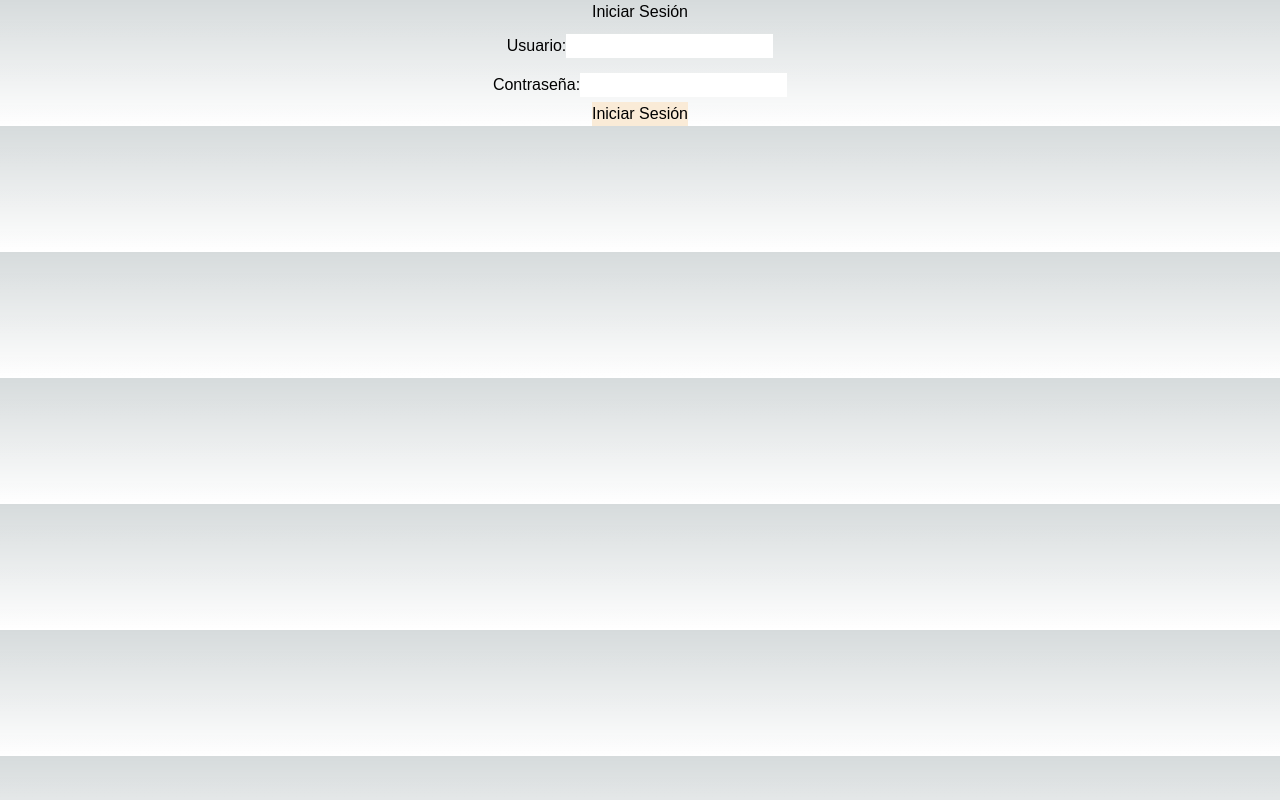
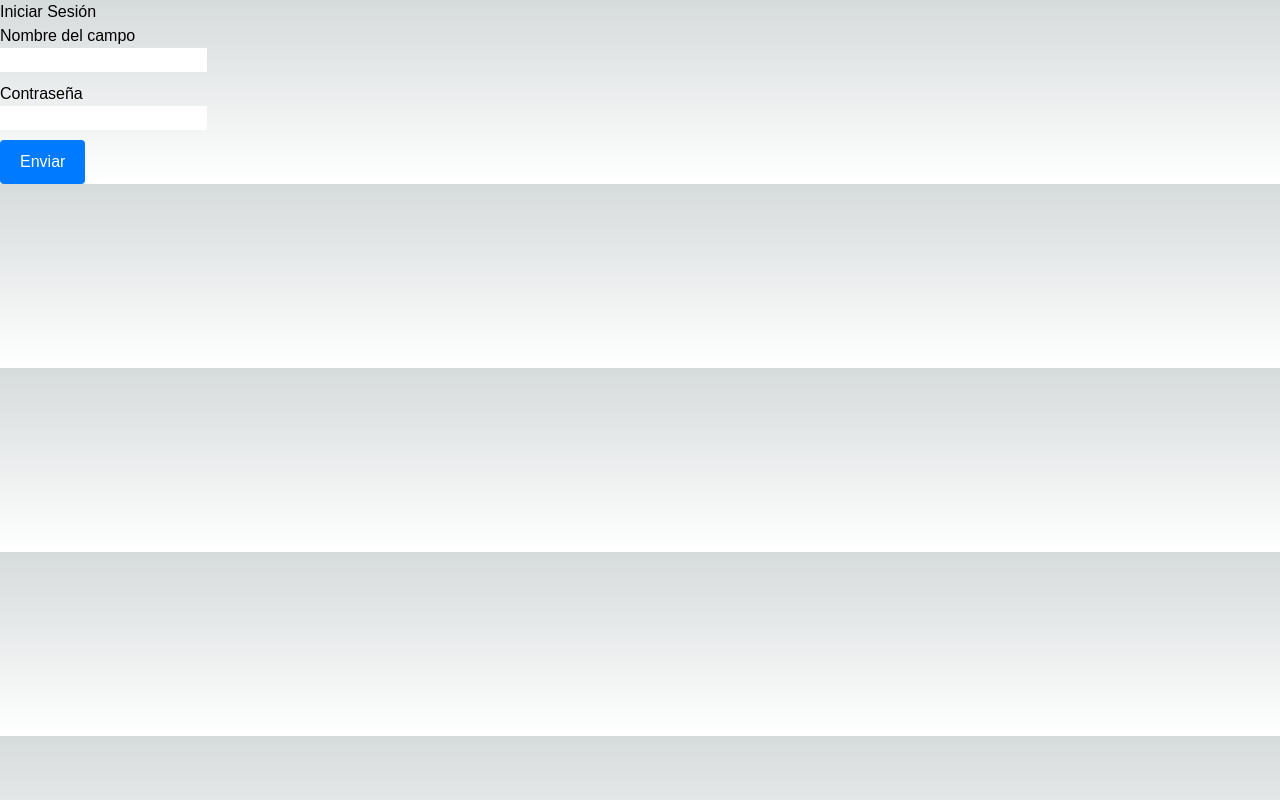
Before and after one commit to alejomendy/proyecto-integrador, a Next.js app: page /login in a window 1280 px wide. Built offline with nearby package versions, Linux system fonts and the light colour scheme.

Commit message:
cambios interesantes

```diff
--- a/src/app/components/css/Loguin.form.css
+++ b/src/app/components/css/Loguin.form.css
@@ -1,28 +1,43 @@
-.usuario{
-    display: flex;
-    justify-content: center ;
-    padding: 10px;
-    border: 3px;
-    border-radius: 50px;
-  }
-.contraseña{
-    display: flex;
-    justify-content: center ;
-    padding: 5px;
-    border: 3px;
-    border-radius: 50px;
+/* Estilos para centrar y dar estilo al formulario */
+.container {
+  display: flex;
+  justify-content: center;
+  align-items: center;
+  height: 100vh;
+}
 
+.customForm {
+  max-width: 400px;
+  padding: 20px;
+  border: 1px solid #ccc;
+  border-radius: 8px;
+  background-color: #f9f9f9;
 }
-.text{
-    color: black;
+
+.customInput,
+.pasword {
+  margin-bottom: 10px;
 }
-.boton{
-    background-color: antiquewhite;
-    color: black;
-    display: grid;
-    margin: auto;
-  }
-.h2{
-    display: flex;
-    justify-content: center;
+
+.label
+.select
+.input {
+  width: 100%;
+  padding: 8px;
+  box-sizing: border-box;
+  font-size: 16px;
 }
+
+.boton {
+  background-color: #007bff;
+  color: #fff;
+  padding: 10px 20px;
+  border: none;
+  border-radius: 4px;
+  cursor: pointer;
+  font-size: 16px;
+}
+
+.boton:hover {
+  background-color: #0056b3;
+}
--- a/src/app/components/form.jsx
+++ b/src/app/components/form.jsx
@@ -39,7 +39,7 @@ const Formulario = () => {
   };
 
   return (
-    <form onSubmit={handleSubmit}>
+    <form onSubmit={handleSubmit} className='container'>
       <div className='customInput' >
         <label htmlFor="campo1"><p >Nombre del campo</p></label>
         <input
--- a/src/app/components/formLogin.jsx
+++ b/src/app/components/formLogin.jsx
@@ -1,41 +1,71 @@
 'use client'
+import style from './css/Form.module.css'
 import React, { useState } from 'react';
-import styles from './css/Loguin.form.css'
+import axios from 'axios';
+import { Dropdown, DropdownMenu, DropdownItem, DropdownToggle } from 'reactstrap'
+const Formulario = () => {
+  //   const [dropdown, setDropdown]= useState(false);
 
-const LoginForm = ({ handleLogin }) => {
-  const [username, setUsername] = useState('');
-  const [password, setPassword] = useState('');
+  // const abrirCerrarDropdown=()=>{
+  //   setDropdown(!dropdown)
+  // }
+  const [formData, setFormData] = useState({
+    campo1: '',
+    campo2: '',
+    // Agrega aquí más campos según tus necesidades
+  });
+
+  const handleChange = (e) => {
+    const { name, value } = e.target;
+    setFormData({
+      ...formData,
+      [name]: value
+    });
+  };
 
   const handleSubmit = (e) => {
     e.preventDefault();
-    handleLogin({ username, password });
+
+    // Aquí puedes hacer la solicitud a la API
+    axios.post('URL_DE_TU_API', formData)
+      .then(response => {
+        console.log('Respuesta de la API:', response.data);
+        // Puedes hacer algo con la respuesta si es necesario
+      })
+      .catch(error => {
+        console.error('Error al enviar la solicitud:', error);
+        // Puedes manejar el error aquí si es necesario
+      });
   };
 
   return (
-    <form onSubmit={handleSubmit} >
-      <div className='usuario'  >
-        <label >Usuario:</label>
+    <form onSubmit={handleSubmit}>
+      <div className='customInput' >
+        <label htmlFor="campo1"><p >Nombre del campo</p></label>
         <input
-          className='text'
           type="text"
-          value={username}
+          id="campo1"
+          name="campo1"
           required
-          onChange={(e) => setUsername(e.target.value)}
+          value={formData.campo1}
+          onChange={handleChange}
         />
       </div>
-      <div className='contraseña'>
-        <label>Contraseña:</label>
+      <div className='pasword' >
+        <label htmlFor="contraseña"><p >Contraseña</p></label>
         <input
-          className='text'
-          type="password"
-          value={password}
+          type="text"
+          id="pasword"
+          name="contraseña"
           required
-          onChange={(e) => setPassword(e.target.value)}
+          value={formData.campo1}
+          onChange={handleChange}
         />
       </div>
-      <button type="submit" className='boton'>Iniciar Sesión</button>
+      {/* Agrega más campos según tus necesidades */}
+      <button type="submit" className='boton' >Enviar</button>
     </form>
   );
 };
 
-export default LoginForm;
+export default Formulario;
--- a/src/app/page.jsx
+++ b/src/app/page.jsx
@@ -1,113 +1,8 @@
+'use client'
 import Image from 'next/image'
+import { useRouter  } from 'next/navigation';
+export default function Home() {
+  const router = useRouter()
+  router.push('/login');
 
-export default function Home() {
-  return (
-    <main className="flex min-h-screen flex-col items-center justify-between p-24">
-      <div className="z-10 max-w-5xl w-full items-center justify-between font-mono text-sm lg:flex">
-        <p className="fixed left-0 top-0 flex w-full justify-center border-b border-gray-300 bg-gradient-to-b from-zinc-200 pb-6 pt-8 backdrop-blur-2xl dark:border-neutral-800 dark:bg-zinc-800/30 dark:from-inherit lg:static lg:w-auto  lg:rounded-xl lg:border lg:bg-gray-200 lg:p-4 lg:dark:bg-zinc-800/30">
-          Get started by editing&nbsp;
-          <code className="font-mono font-bold">src/app/page.js</code>
-        </p>
-        <div className="fixed bottom-0 left-0 flex h-48 w-full items-end justify-center bg-gradient-to-t from-white via-white dark:from-black dark:via-black lg:static lg:h-auto lg:w-auto lg:bg-none">
-          <a
-            className="pointer-events-none flex place-items-center gap-2 p-8 lg:pointer-events-auto lg:p-0"
-            href="https://vercel.com?utm_source=create-next-app&utm_medium=appdir-template&utm_campaign=create-next-app"
-            target="_blank"
-            rel="noopener noreferrer"
-          >
-            By{' '}
-            <Image
-              src="/vercel.svg"
-              alt="Vercel Logo"
-              className="dark:invert"
-              width={100}
-              height={24}
-              priority
-            />
-          </a>
-        </div>
-      </div>
-
-      <div className="relative flex place-items-center before:absolute before:h-[300px] before:w-[480px] before:-translate-x-1/2 before:rounded-full before:bg-gradient-radial before:from-white before:to-transparent before:blur-2xl before:content-[''] after:absolute after:-z-20 after:h-[180px] after:w-[240px] after:translate-x-1/3 after:bg-gradient-conic after:from-sky-200 after:via-blue-200 after:blur-2xl after:content-[''] before:dark:bg-gradient-to-br before:dark:from-transparent before:dark:to-blue-700 before:dark:opacity-10 after:dark:from-sky-900 after:dark:via-[#0141ff] after:dark:opacity-40 before:lg:h-[360px] z-[-1]">
-        <Image
-          className="relative dark:drop-shadow-[0_0_0.3rem_#ffffff70] dark:invert"
-          src="/next.svg"
-          alt="Next.js Logo"
-          width={180}
-          height={37}
-          priority
-        />
-      </div>
-
-      <div className="mb-32 grid text-center lg:max-w-5xl lg:w-full lg:mb-0 lg:grid-cols-4 lg:text-left">
-        <a
-          href="https://nextjs.org/docs?utm_source=create-next-app&utm_medium=appdir-template&utm_campaign=create-next-app"
-          className="group rounded-lg border border-transparent px-5 py-4 transition-colors hover:border-gray-300 hover:bg-gray-100 hover:dark:border-neutral-700 hover:dark:bg-neutral-800/30"
-          target="_blank"
-          rel="noopener noreferrer"
-        >
-          <h2 className={`mb-3 text-2xl font-semibold`}>
-            Docs{' '}
-            <span className="inline-block transition-transform group-hover:translate-x-1 motion-reduce:transform-none">
-              -&gt;
-            </span>
-          </h2>
-          <p className={`m-0 max-w-[30ch] text-sm opacity-50`}>
-            Find in-depth information about Next.js features and API.
-          </p>
-        </a>
-
-        <a
-          href="https://nextjs.org/learn?utm_source=create-next-app&utm_medium=appdir-template-tw&utm_campaign=create-next-app"
-          className="group rounded-lg border border-transparent px-5 py-4 transition-colors hover:border-gray-300 hover:bg-gray-100 hover:dark:border-neutral-700 hover:dark:bg-neutral-800 hover:dark:bg-opacity-30"
-          target="_blank"
-          rel="noopener noreferrer"
-        >
-          <h2 className={`mb-3 text-2xl font-semibold`}>
-            Learn{' '}
-            <span className="inline-block transition-transform group-hover:translate-x-1 motion-reduce:transform-none">
-              -&gt;
-            </span>
-          </h2>
-          <p className={`m-0 max-w-[30ch] text-sm opacity-50`}>
-            Learn about Next.js in an interactive course with&nbsp;quizzes!
-          </p>
-        </a>
-
-        <a
-          href="https://vercel.com/templates?framework=next.js&utm_source=create-next-app&utm_medium=appdir-template&utm_campaign=create-next-app"
-          className="group rounded-lg border border-transparent px-5 py-4 transition-colors hover:border-gray-300 hover:bg-gray-100 hover:dark:border-neutral-700 hover:dark:bg-neutral-800/30"
-          target="_blank"
-          rel="noopener noreferrer"
-        >
-          <h2 className={`mb-3 text-2xl font-semibold`}>
-            Templates{' '}
-            <span className="inline-block transition-transform group-hover:translate-x-1 motion-reduce:transform-none">
-              -&gt;
-            </span>
-          </h2>
-          <p className={`m-0 max-w-[30ch] text-sm opacity-50`}>
-            Explore the Next.js 13 playground.
-          </p>
-        </a>
-
-        <a
-          href="https://vercel.com/new?utm_source=create-next-app&utm_medium=appdir-template&utm_campaign=create-next-app"
-          className="group rounded-lg border border-transparent px-5 py-4 transition-colors hover:border-gray-300 hover:bg-gray-100 hover:dark:border-neutral-700 hover:dark:bg-neutral-800/30"
-          target="_blank"
-          rel="noopener noreferrer"
-        >
-          <h2 className={`mb-3 text-2xl font-semibold`}>
-            Deploy{' '}
-            <span className="inline-block transition-transform group-hover:translate-x-1 motion-reduce:transform-none">
-              -&gt;
-            </span>
-          </h2>
-          <p className={`m-0 max-w-[30ch] text-sm opacity-50`}>
-            Instantly deploy your Next.js site to a shareable URL with Vercel.
-          </p>
-        </a>
-      </div>
-    </main>
-  )
 }
```
